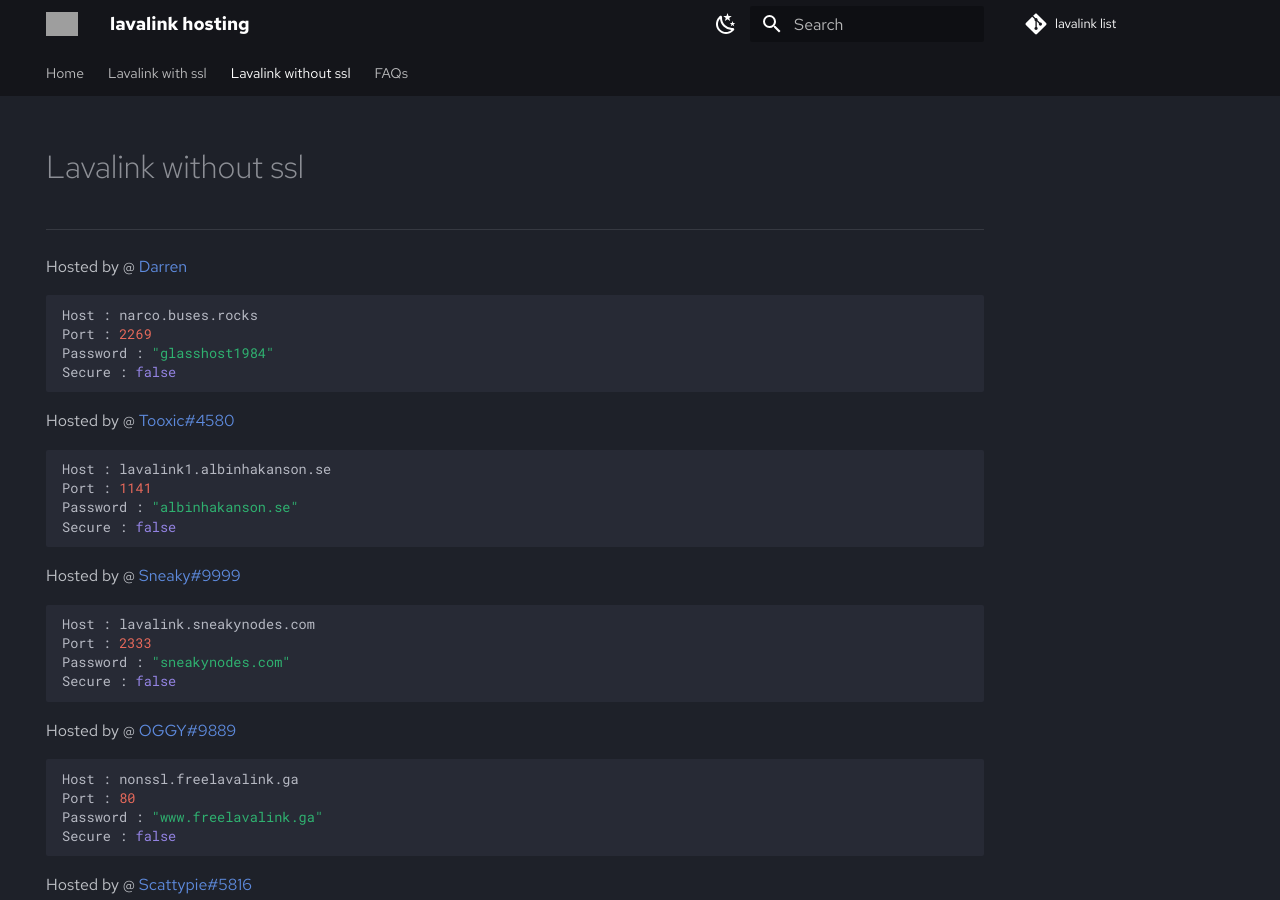
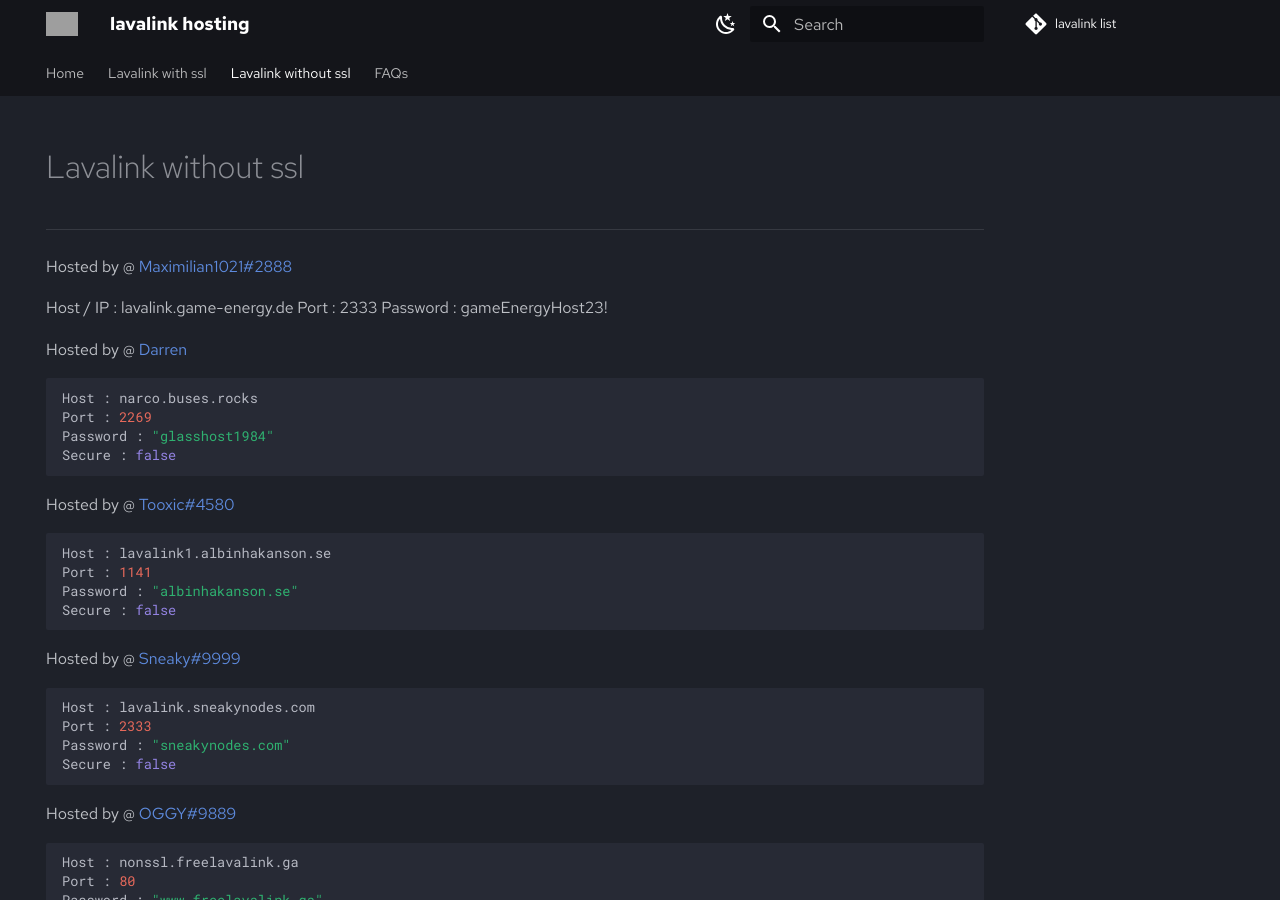
Before and after one commit to DarrenOfficial/lavalink-list, an MkDocs documentation site: the page built from docs/NoSSL/lavalink-without-ssl.md, in a window 1280 px wide and 900 px high. Built offline with MkDocs 1.6.1 and Material for MkDocs 9.7.7, drawn with Linux system fonts in a browser that asks for light colours; comment, search, counter and statistics services are not loaded; grey boxes are pictures that could not be loaded.

Commit message:
Update lavalink-without-ssl.md

````diff
--- a/docs/NoSSL/lavalink-without-ssl.md
+++ b/docs/NoSSL/lavalink-without-ssl.md
@@ -7,6 +7,11 @@ description: Without SSL should work out of the box!
 <div data-ea-style="stickybox" class="dark horizontal" data-ea-publisher="darrennathanaelcom" data-ea-type="image"></div>
 
 ---
+Hosted by @ [Maximilian1021#2888](https://game-energy.de)
+
+Host / IP : lavalink.game-energy.de
+Port : 2333
+Password : gameEnergyHost23!
 
 Hosted by @ [Darren](https://open.spotify.com/track/4TuNI3WEMyLQAKRMJmcQdA)
 ```bash
````
